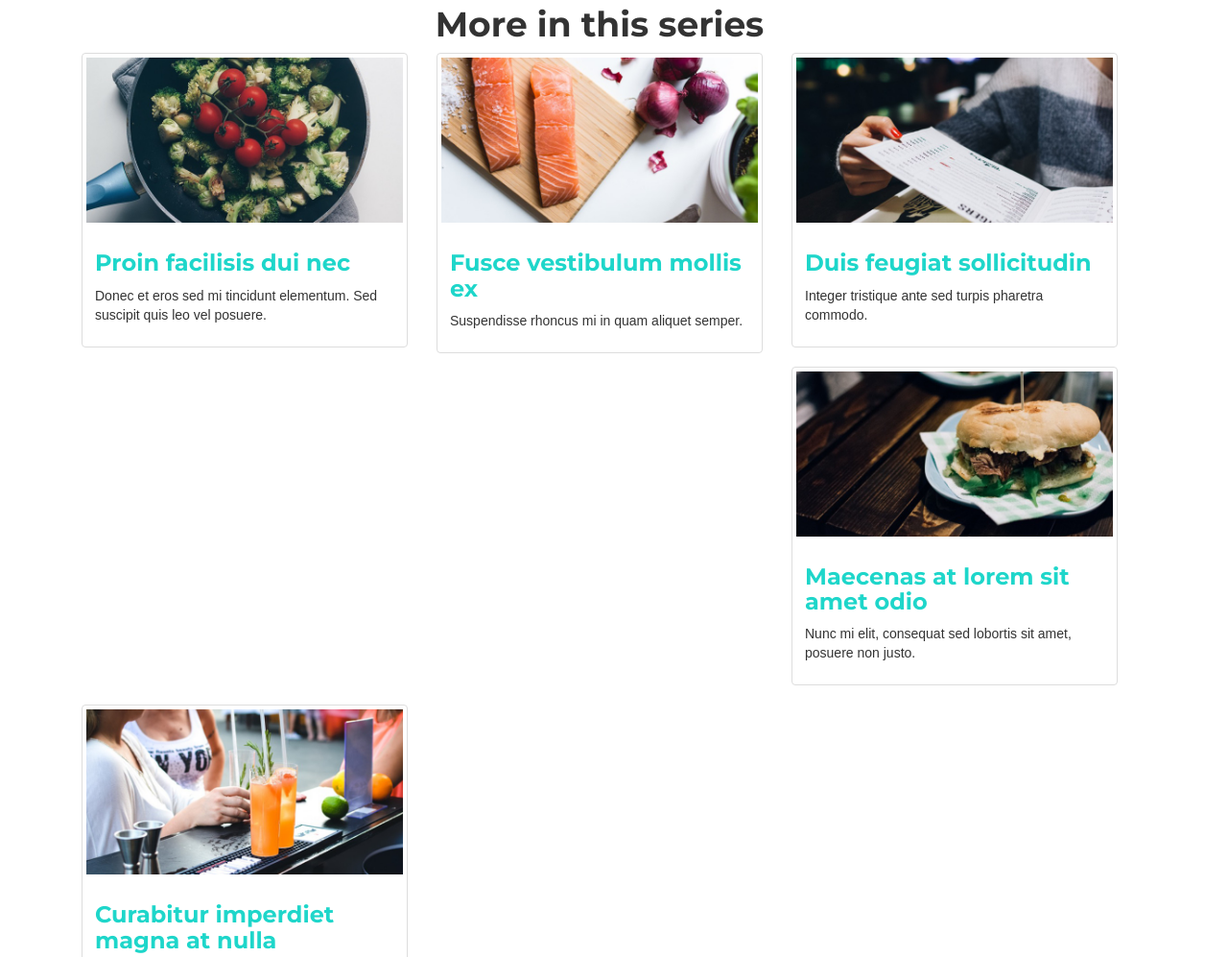
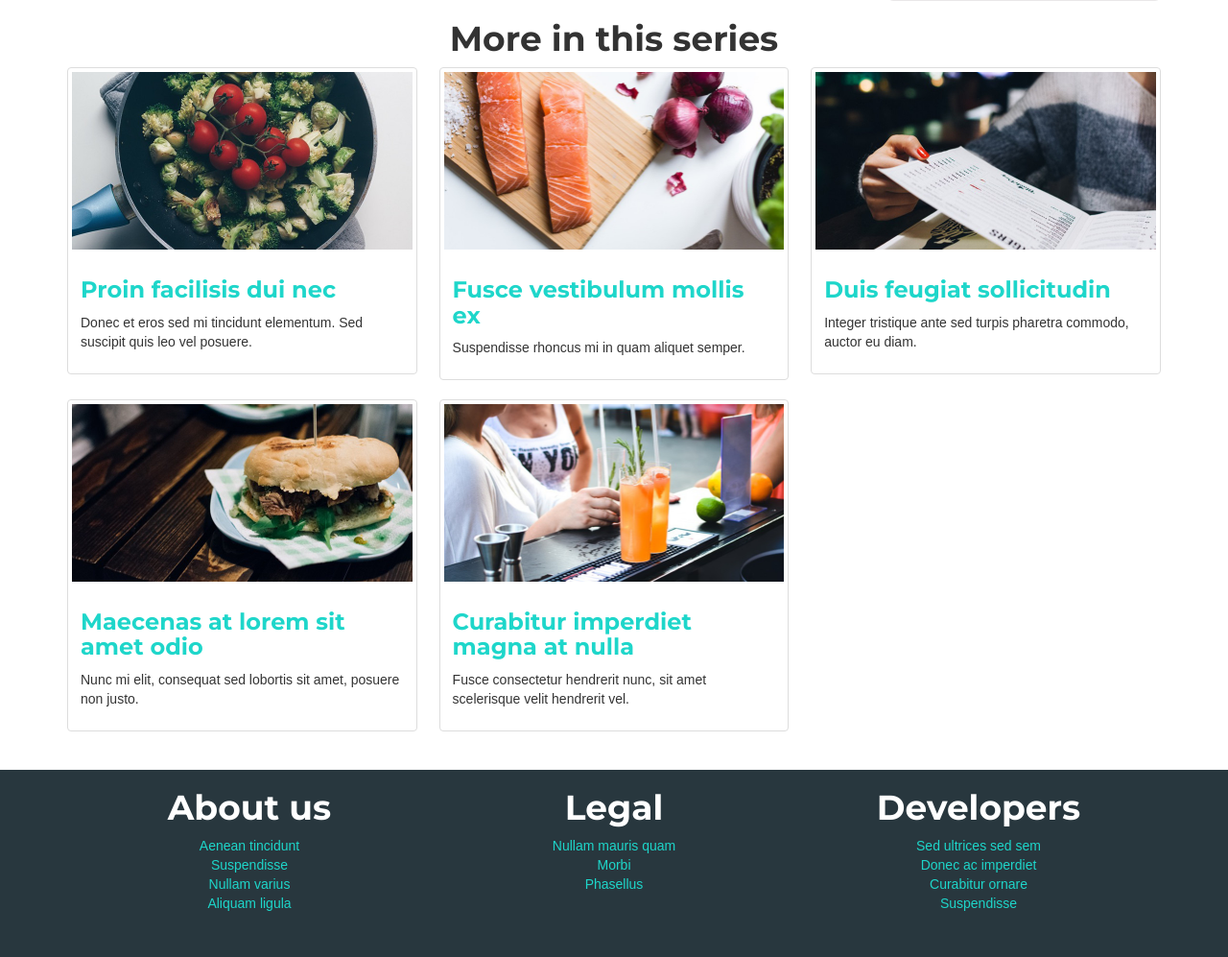
Before and after one commit to vampireneo/b6389e9e-000a-11e6-86aa-5e5517507c66, a website: page index.html in a window 1280 px wide. Shown: the part 1436-2433 px from the top of the page at 96% size. Drawn offline with nearby package versions, Linux system fonts and the light colour scheme.

Commit message:
try to use flex for simplify the classes used

```diff
--- a/index.html
+++ b/index.html
@@ -44,8 +44,8 @@
       </div>
     </div>
 
-    <div class="container">
-      <article class="main-article col-md-9">
+    <div class="container main-content">
+      <article class="main-article">
         <h1>Neque porro quisquam est qui dolorem ipsum quia dolor sit amet, consectetur.</h1>
         <p>Lorem ipsum dolor sit amet, consectetur adipiscing elit. Integer rutrum, nisl eget congue rhoncus, dui felis congue turpis, et accumsan enim tortor sed velit. Praesent maximus mattis lectus, vel volutpat nunc. Mauris finibus eros a enim eleifend imperdiet. Cras sodales justo sit amet gravida tristique.</p>
         <p>Fusce congue nibh eu aliquet pellentesque. Aliquam erat volutpat. Donec consequat ornare erat, id tempor nisl efficitur vel. Duis vel mattis ex, eu elementum dolor. Donec eu nisl iaculis, iaculis turpis ac, ullamcorper leo. Phasellus elementum efficitur quam, vitae commodo nunc tincidunt in. Sed sit amet tempus lectus. Aenean ac auctor elit, suscipit venenatis elit. Nullam metus purus, malesuada ac suscipit sed, imperdiet id risus. Suspendisse lobortis sit amet ante a consequat. In hac habitasse platea dictumst. Nullam efficitur, leo aliquet finibus egestas, velit mauris viverra velit, mollis commodo ex felis pretium felis. Morbi eu diam venenatis, posuere mi venenatis, mollis elit. Donec orci odio, mattis non auctor non, posuere sit amet mi. Donec porttitor commodo enim ac vulputate. Donec pharetra tortor eget ex auctor dictum.</p>
@@ -54,7 +54,6 @@
           <footer class="text-right">Bruce Lee</footer>
         </blockquote>
         <p>In hac habitasse platea dictumst. Etiam consequat mi mi, eu ullamcorper felis dapibus tristique. Suspendisse pretium nisi convallis diam gravida, non volutpat diam gravida. Ut vitae nunc eros. Donec mauris dolor, cursus vel arcu quis, aliquet sodales risus. Phasellus volutpat elementum placerat. Nam convallis, augue maximus volutpat lacinia, quam arcu aliquam lacus, nec laoreet orci magna ac sapien. Mauris id sagittis purus. Ut blandit ligula eu cursus hendrerit. Fusce a tincidunt nunc, eu volutpat neque. Nullam varius dolor ut lorem ultricies volutpat. Maecenas pellentesque laoreet tincidunt. Nulla facilisi. Vestibulum sapien dolor, cursus a nunc ac, sodales tristique velit. Vestibulum eget sem sed sem tristique vehicula.</p>
-
         <aside class="more-articles">
           <h1 class="text-center">More in this series</h1>
           <article class="media">
@@ -78,7 +77,56 @@
         </aside>
       </article>
 
-      <aside class="col-md-3">
+      <section class="related-articles">
+        <h1 class="text-center">More in this series</h1>
+        <article>
+          <div class="thumbnail">
+            <img src="src/img/teaser-rect-01.jpg" alt="teaser-rect-01">
+            <div class="caption">
+              <h3><a href="#">Proin facilisis dui nec</a></h3>
+              <p>Donec et eros sed mi tincidunt elementum. Sed suscipit quis leo vel posuere.</p>
+            </div>
+          </div>
+        </article>
+        <article>
+          <div class="thumbnail">
+            <img src="src/img/teaser-rect-02.jpg" alt="teaser-rect-02">
+            <div class="caption">
+              <h3><a href="#">Fusce vestibulum mollis ex</a></h3>
+              <p>Suspendisse rhoncus mi in quam aliquet semper.</p>
+            </div>
+          </div>
+        </article>
+        <article>
+          <div class="thumbnail">
+            <img src="src/img/teaser-rect-03.jpg" alt="teaser-rect-03">
+            <div class="caption">
+              <h3><a href="#">Duis feugiat sollicitudin</a></h3>
+              <p>Integer tristique ante sed turpis pharetra commodo, auctor eu diam.</p>
+            </div>
+          </div>
+        </article>
+        <article>
+          <div class="thumbnail">
+            <img src="src/img/teaser-rect-04.jpg" alt="teaser-rect-04">
+            <div class="caption">
+              <h3><a href="#">Maecenas at lorem sit amet odio</a></h3>
+              <p>Nunc mi elit, consequat sed lobortis sit amet, posuere non justo. </p>
+            </div>
+          </div>
+        </article>
+        <article>
+          <div class="thumbnail">
+            <img src="src/img/teaser-rect-05.jpg" alt="teaser-rect-05">
+            <div class="caption">
+              <h3><a href="#">Curabitur imperdiet magna at nulla</a></h3>
+              <p>Fusce consectetur hendrerit nunc, sit amet scelerisque velit hendrerit vel.</p>
+            </div>
+          </div>
+        </article>
+      </section>
+
+      <aside class="sidemenu">
         <nav class="submenu">
           <h1 class="text-center">Submenu</h1>
           <ul>
@@ -126,55 +174,6 @@
           </section>
         </section>
       </aside>
-
-      <section class="related-articles col-md-12 row">
-        <h1 class="text-center col-md-12">More in this series</h1>
-        <article class="col-md-4">
-          <div class="thumbnail">
-            <img src="src/img/teaser-rect-01.jpg" alt="teaser-rect-01">
-            <div class="caption">
-              <h3><a href="#">Proin facilisis dui nec</a></h3>
-              <p>Donec et eros sed mi tincidunt elementum. Sed suscipit quis leo vel posuere.</p>
-            </div>
-          </div>
-        </article>
-        <article class="col-md-4">
-          <div class="thumbnail">
-            <img src="src/img/teaser-rect-02.jpg" alt="teaser-rect-02">
-            <div class="caption">
-              <h3><a href="#">Fusce vestibulum mollis ex</a></h3>
-              <p>Suspendisse rhoncus mi in quam aliquet semper.</p>
-            </div>
-          </div>
-        </article>
-        <article class="col-md-4">
-          <div class="thumbnail">
-            <img src="src/img/teaser-rect-03.jpg" alt="teaser-rect-03">
-            <div class="caption">
-              <h3><a href="#">Duis feugiat sollicitudin</a></h3>
-              <p>Integer tristique ante sed turpis pharetra commodo.</p>
-            </div>
-          </div>
-        </article>
-        <article class="col-md-4">
-          <div class="thumbnail">
-            <img src="src/img/teaser-rect-04.jpg" alt="teaser-rect-04">
-            <div class="caption">
-              <h3><a href="#">Maecenas at lorem sit amet odio</a></h3>
-              <p>Nunc mi elit, consequat sed lobortis sit amet, posuere non justo. </p>
-            </div>
-          </div>
-        </article>
-        <article class="col-md-4">
-          <div class="thumbnail">
-            <img src="src/img/teaser-rect-05.jpg" alt="teaser-rect-05">
-            <div class="caption">
-              <h3><a href="#">Curabitur imperdiet magna at nulla</a></h3>
-              <p>Fusce consectetur hendrerit nunc, sit amet scelerisque velit hendrerit vel.</p>
-            </div>
-          </div>
-        </article>
-      </section>
     </div>
 
     <footer class="footer">
--- a/src/style/main.css
+++ b/src/style/main.css
@@ -20,6 +20,46 @@ h1, h2, h3, h4, h5, h6 {
   font-family: 'Montserrat', sans-serif;
 }
 
+.main-content {
+  display: flex;
+  flex-direction: row;
+  flex-wrap: wrap;
+  align-items: flex-start;
+}
+
+.main-content .main-article {
+  width: 75%;
+  order: 1;
+  padding-right: 2%;
+}
+
+.main-content .more-articles {
+}
+
+.main-content .sidemenu {
+  width: 25%;
+  order: 2;
+  align-self: flex-end;
+}
+
+.main-content .related-articles {
+  order: 3;
+}
+
+.related-articles h1 {
+  width: 100%;
+}
+
+.related-articles article {
+  width: 32%;
+  margin-right: 2%;
+  float: left;
+}
+
+.related-articles article:nth-child(3n+1) {
+  margin-right: 0;
+}
+
 .article-quote {
   float: right;
 }
@@ -29,7 +69,7 @@ h1, h2, h3, h4, h5, h6 {
 }
 
 .submenu {
-  border: 1px solid #E7E7E7 ;
+  border: 1px solid #E7E7E7;
   padding-bottom: 1.4em;
   margin-bottom: 1.4em;
   -webkit-border-radius: 6px;
```
